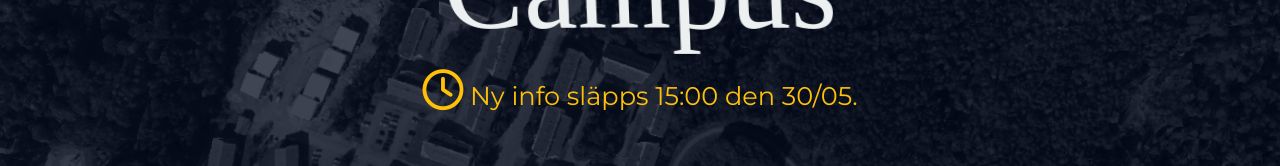
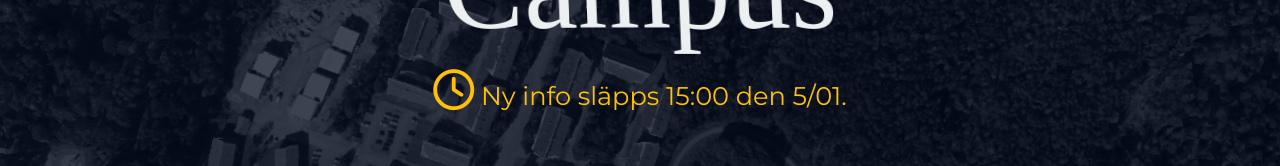
Before and after one commit to oscar230/partypromotion, an Angular app: page / in a window 1280 px wide. Shown: the part 346-512 px from the top of the page. Built offline with nearby package versions, Linux system fonts and the light colour scheme; a web font is replaced by a local one.

Commit message:
Remaster of infotimer logic.

```diff
--- a/src/app/infotimer/infotimer.component.html
+++ b/src/app/infotimer/infotimer.component.html
@@ -1,14 +1,17 @@
-<div *ngFor="let item of ready">
-    <div *ngIf="timeLeft(item) > 0" class="info">
+<div *ngIf="eventsUnreleased">
+    <p class="text-warning tl"><i class="text-warning far fa-clock"></i>
+        Ny info släpps {{ eventsUnreleased.time | date:'HH:mm' }} den
+        {{ eventsUnreleased.time | date:'d/MM' }}.
+    </p>
+</div>
+
+<div *ngFor="let item of eventsReleased">
+    <div class="info">
         <p class="info-text">
-            {{ item.text }} <span class="badge badge-pill badge-light">
+            {{ item.text }}
+            <span class="badge badge-pill badge-light">
                 Släpptes {{ item.time | date:'d/MM' }}
             </span>
         </p>
     </div>
-    <div *ngIf="timeLeft(item) < 0">
-      <p class="text-warning tl"><i class="text-warning far fa-clock"></i>
-        Ny info släpps {{ item.time | date:'HH:mm' }} den
-        {{ item.time | date:'d/MM' }}.</p>
-    </div>
 </div>
--- a/src/app/infotimer/infotimer.component.ts
+++ b/src/app/infotimer/infotimer.component.ts
@@ -1,7 +1,8 @@
 import { Component, OnInit } from '@angular/core';
 
-class InfoObject {
+class EventObject {
   text: string;
+  textEn: string;
   time: Date;
 }
 
@@ -12,39 +13,41 @@ class InfoObject {
 })
 
 
-export class InfotimerComponent implements OnInit {
-  list = [
+export class InfotimerComponent {
+  eventsUnreleased: EventObject;
+  eventsReleased: Array<EventObject> = [];
+  eventsAll: Array<EventObject> = [
     {
-      text: 'Nu smäller det, Campusfesten är här',
+      text: 'Campusfesten är igång! Gå till campus!',
+      textEn: 'The annual Campus party is on right now! Head out to campus!',
       time: new Date( '05 30, 2020, 15:00' )
-    },
+    },{
+      text: 'Valborg',
+      textEn: 'Valborg',
+      time: new Date( '04 30, 2020, 15:00' )
+    },{
+      text: 'Nu',
+      textEn: 'Now',
+      time: new Date( '01 05, 2020, 15:00' )
+    }
   ];
-  ready = [];
-  closest = 0;
-  object = {};
 
   constructor() {
-    this.list.forEach(e => {
-      const temp = this.timeLeft( e );
-      if (this.timeLeft(e) > 0) {
-        this.ready.push( e );
-      } else {
-        if (this.closest === 0) {
-          this.closest = temp;
-          this.object = e;
-        } else if (temp > this.closest) {
-          this.closest = temp;
-          this.object = e;
+    // Sort the "eventsAll" list by release date
+    this.eventsAll.sort((a: EventObject, b: EventObject) => {
+      return b.time.getTime() - a.time.getTime();
+    });
+
+    // Copy released and unreleased events to respective list
+    for(let i = 0; i < this.eventsAll.length; i++){
+      let event = this.eventsAll[i];
+      if(event.time.getTime() <= Date.now()){
+        this.eventsReleased.push(event);
+      }else{
+        if(this.eventsUnreleased == undefined || this.eventsUnreleased.time.getTime() > event.time.getTime()){
+          this.eventsUnreleased = event;
         }
       }
-    });
-    this.ready.unshift( this.object );
-  }
-
-  ngOnInit() {
-  }
-
-  timeLeft(info: InfoObject) {
-    return Date.now() - info.time.getTime();
+    }
   }
 }
```
